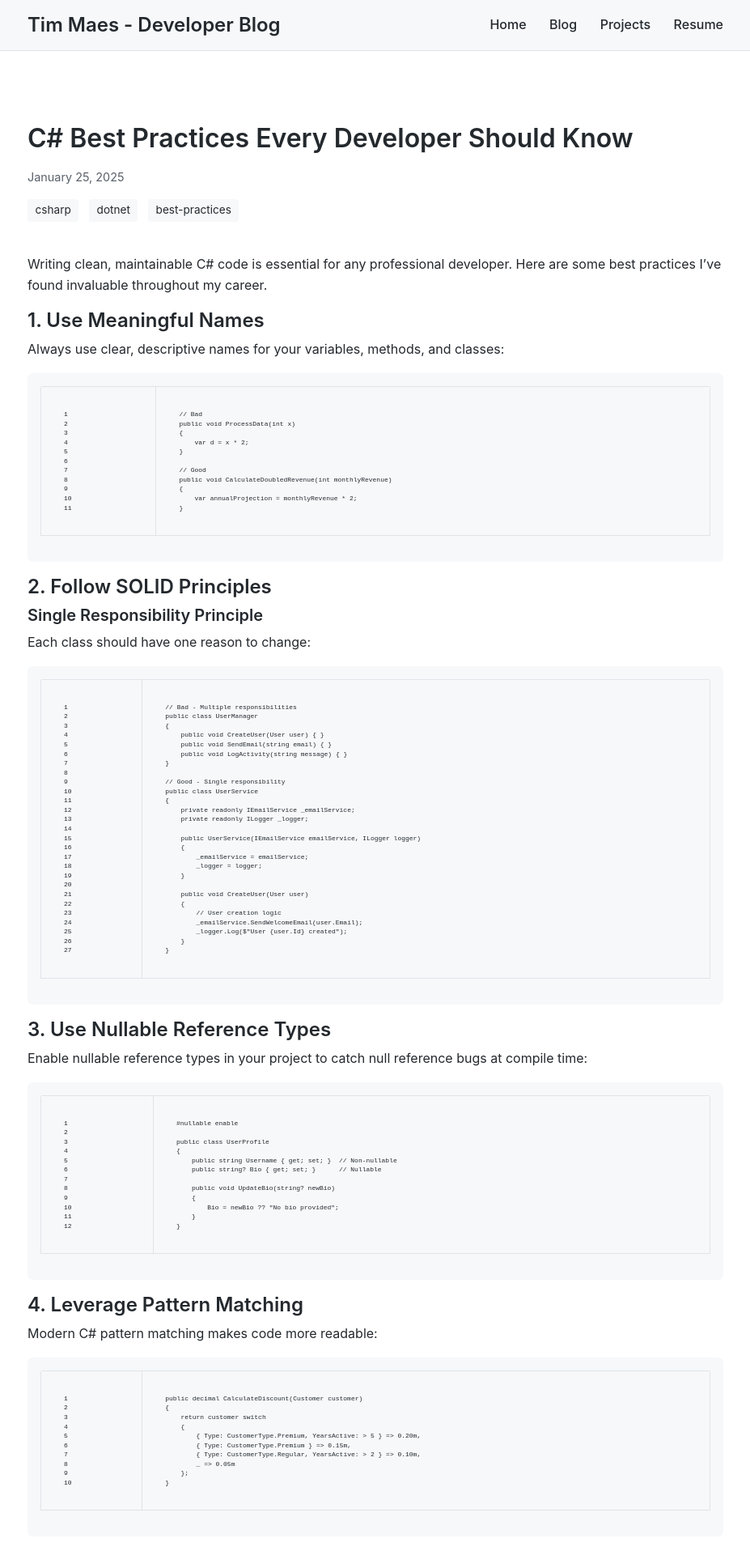
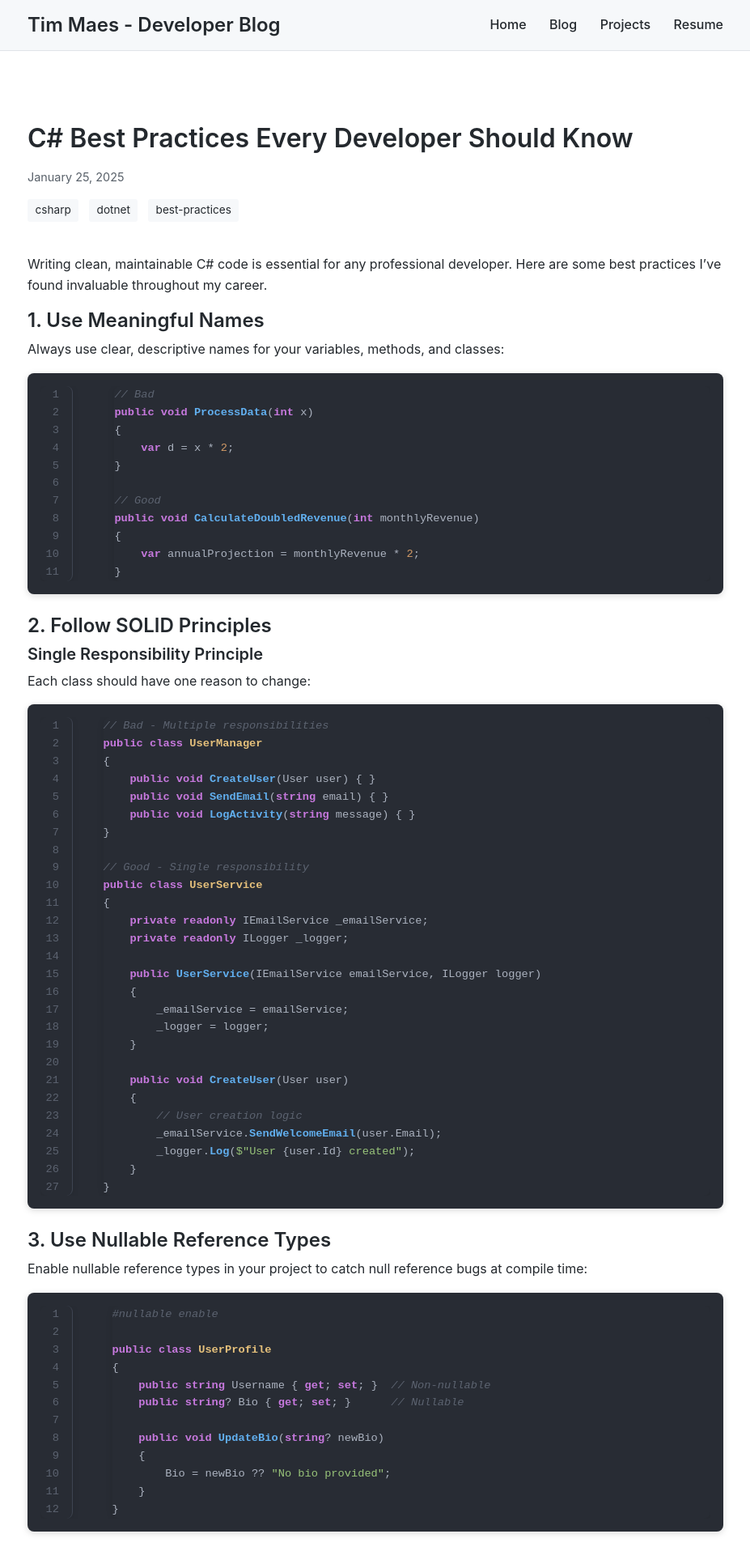
Before and after one commit to Tim-Maes/Tim-Maes.github.io, a Jekyll site: the page built from _posts/2025-01-25-csharp-best-practices.md, in a window 1280 px wide. Shown: the top 1916 px of the page at 81% size, without its empty margins (176-1103 px from the left). Built offline with Jekyll 4.4.1, drawn with Linux system fonts in a browser that asks for light colours.

Commit message:
Propper code block formatting

```diff
--- a/_layouts/default.html
+++ b/_layouts/default.html
@@ -6,6 +6,7 @@
   <title>{% if page.title %}{{ page.title }} - {% endif %}{{ site.title }}</title>
   <meta name="description" content="{{ page.excerpt | default: site.description | strip_html | normalize_whitespace | truncate: 160 | escape }}">
   <link rel="stylesheet" href="{{ '/assets/css/style.css' | relative_url }}">
+  <link rel="stylesheet" href="{{ '/assets/css/syntax.css' | relative_url }}">
   {% feed_meta %}
   {% seo %}
 </head>
--- a/assets/css/style.css
+++ b/assets/css/style.css
@@ -6,6 +6,7 @@
   --secondary-background: #f6f8fa;
   --border-color: #e1e4e8;
   --code-background: #f6f8fa;
+  --code-block-background: #282c34;
   --link-color: #0366d6;
   --link-hover: #0256c7;
 }
@@ -256,7 +257,7 @@ a:hover {
   text-decoration: underline;
 }
 
-/* Code Blocks */
+/* Code Blocks - Enhanced */
 code {
   padding: 0.2em 0.4em;
   margin: 0;
@@ -264,16 +265,18 @@ code {
   background-color: var(--code-background);
   border-radius: 3px;
   font-family: "SFMono-Regular", Consolas, "Liberation Mono", Menlo, monospace;
+  color: #e83e8c;
 }
 
 pre {
   padding: 16px;
   overflow: auto;
-  font-size: 85%;
-  line-height: 1.45;
-  background-color: var(--code-background);
-  border-radius: 6px;
-  margin-bottom: 1rem;
+  font-size: 90%;
+  line-height: 1.6;
+  background-color: var(--code-block-background);
+  border-radius: 8px;
+  margin-bottom: 1.5rem;
+  box-shadow: 0 2px 8px rgba(0, 0, 0, 0.1);
 }
 
 pre code {
@@ -285,6 +288,218 @@ pre code {
   word-wrap: normal;
   background-color: transparent;
   border: 0;
+  color: #abb2bf;
+  font-size: 0.95rem;
+}
+
+/* Syntax Highlighting - Rouge/Pygments Theme */
+.highlight {
+  margin-bottom: 1.5rem;
+  border-radius: 8px;
+  overflow: hidden;
+  background-color: var(--code-block-background);
+  box-shadow: 0 2px 8px rgba(0, 0, 0, 0.1);
+}
+
+.highlight pre {
+  margin-bottom: 0;
+  padding: 1rem;
+}
+
+/* Line numbers */
+.highlight .lineno {
+  color: #5c6370;
+  padding-right: 1rem;
+  user-select: none;
+  border-right: 1px solid #3e4451;
+  margin-right: 1rem;
+  display: inline-block;
+  min-width: 2rem;
+  text-align: right;
+}
+
+/* Syntax highlighting colors (One Dark theme inspired) */
+.highlight .c,
+.highlight .cm,
+.highlight .c1,
+.highlight .cs { color: #5c6370; font-style: italic; } /* Comment */
+.highlight .k,
+.highlight .kc,
+.highlight .kd,
+.highlight .kn,
+.highlight .kp,
+.highlight .kr,
+.highlight .kt { color: #c678dd; } /* Keyword */
+.highlight .na,
+.highlight .nb,
+.highlight .bp { color: #61afef; } /* Name.Attribute, Name.Builtin */
+.highlight .nc { color: #e5c07b; } /* Name.Class */
+.highlight .no { color: #d19a66; } /* Name.Constant */
+.highlight .nd { color: #56b6c2; } /* Name.Decorator */
+.highlight .ni { color: #e06c75; } /* Name.Entity */
+.highlight .nf { color: #61afef; } /* Name.Function */
+.highlight .nl { color: #e06c75; } /* Name.Label */
+.highlight .nn { color: #e5c07b; } /* Name.Namespace */
+.highlight .nx { color: #e06c75; } /* Name.Other */
+.highlight .py { color: #61afef; } /* Name.Property */
+.highlight .nt { color: #e06c75; } /* Name.Tag */
+.highlight .nv,
+.highlight .vc,
+.highlight .vg,
+.highlight .vi { color: #e06c75; } /* Name.Variable */
+.highlight .ow { color: #c678dd; } /* Operator.Word */
+.highlight .o { color: #56b6c2; } /* Operator */
+.highlight .m,
+.highlight .mf,
+.highlight .mh,
+.highlight .mi,
+.highlight .mo,
+.highlight .mb,
+.highlight .il { color: #d19a66; } /* Number */
+.highlight .s,
+.highlight .sb,
+.highlight .sc,
+.highlight .sd,
+.highlight .s2,
+.highlight .se,
+.highlight .sh,
+.highlight .si,
+.highlight .sx,
+.highlight .sr,
+.highlight .s1,
+.highlight .ss { color: #98c379; } /* String */
+.highlight .err { color: #e06c75; } /* Error */
+.highlight .ge { font-style: italic; } /* Generic.Emph */
+.highlight .gs { font-weight: bold; } /* Generic.Strong */
+.highlight .gh { color: #61afef; font-weight: bold; } /* Generic.Heading */
+.highlight .gp { color: #5c6370; font-weight: bold; } /* Generic.Prompt */
+.highlight .gu { color: #56b6c2; font-weight: bold; } /* Generic.Subheading */
+
+/* Code block language label */
+.highlight::before {
+  content: attr(data-lang);
+  position: absolute;
+  top: 0;
+  right: 0;
+  padding: 0.25rem 0.75rem;
+  font-size: 0.75rem;
+  font-weight: 600;
+  color: #5c6370;
+  text-transform: uppercase;
+  border-bottom-left-radius: 4px;
+}
+
+/* Inline code in text should remain distinct */
+p code,
+li code,
+td code {
+  background-color: rgba(27, 31, 35, 0.05);
+  color: #e83e8c;
+  padding: 0.2em 0.4em;
+  border-radius: 3px;
+  font-size: 90%;
+}
+
+/* Better code block scrolling on mobile */
+@media (max-width: 768px) {
+  pre {
+    padding: 12px;
+    font-size: 85%;
+    border-radius: 6px;
+  }
+
+  pre code {
+    font-size: 0.9rem;
+  }
+
+  .highlight .lineno {
+    min-width: 1.5rem;
+    padding-right: 0.5rem;
+    margin-right: 0.5rem;
+  }
+}
+
+/* Recent Posts Section */
+.recent-posts {
+  margin-top: 3rem;
+}
+
+.recent-posts h2 {
+  font-size: 2rem;
+  margin-bottom: 2rem;
+  text-align: center;
+}
+
+.post-card {
+  background-color: var(--background-color);
+  border: 1px solid var(--border-color);
+  border-radius: 8px;
+  padding: 2rem;
+  margin-bottom: 2rem;
+  transition: all 0.3s ease;
+}
+
+.post-card:hover {
+  box-shadow: 0 5px 20px rgba(0, 0, 0, 0.1);
+  transform: translateY(-3px);
+}
+
+.post-card h3 {
+  margin-top: 0;
+  margin-bottom: 0.5rem;
+}
+
+.post-card h3 a {
+  color: var(--text-color);
+  text-decoration: none;
+}
+
+.post-card h3 a:hover {
+  color: var(--link-color);
+}
+
+.post-card time {
+  color: #586069;
+  font-size: 0.9rem;
+  display: block;
+  margin-bottom: 0.5rem;
+}
+
+.view-all {
+  text-align: center;
+  margin-top: 2rem;
+}
+
+/* Main Content */
+.page-content {
+  min-height: calc(100vh - 200px);
+  padding: 2rem 0;
+}
+
+/* Typography */
+h1, h2, h3, h4, h5, h6 {
+  margin-top: 1.5rem;
+  margin-bottom: 1rem;
+  font-weight: 600;
+  line-height: 1.25;
+}
+
+h1 { font-size: 2rem; }
+h2 { font-size: 1.5rem; }
+h3 { font-size: 1.25rem; }
+
+p {
+  margin-bottom: 1rem;
+}
+
+a {
+  color: var(--link-color);
+  text-decoration: none;
+}
+
+a:hover {
+  color: var(--link-hover);
+  text-decoration: underline;
 }
 
 /* Posts List */
@@ -480,17 +695,6 @@ pre code {
   }
 }
 
-/* Syntax Highlighting Enhancement */
-.highlight {
-  margin-bottom: 1rem;
-  border-radius: 6px;
-  overflow: hidden;
-}
-
-.highlight pre {
-  margin-bottom: 0;
-}
-
 /* Tables */
 table {
   border-collapse: collapse;
--- /dev/null
+++ b/assets/css/syntax.css
@@ -0,0 +1,348 @@
+/* Syntax Highlighting - Rouge/Pygments Compatible */
+/* Based on One Dark theme for better readability */
+
+.highlight {
+  background-color: #282c34;
+  color: #abb2bf;
+  border-radius: 8px;
+  margin-bottom: 1.5rem;
+  box-shadow: 0 2px 8px rgba(0, 0, 0, 0.15);
+  overflow-x: auto;
+}
+
+.highlight pre {
+  margin: 0;
+  padding: 1rem;
+  background-color: transparent;
+  overflow: visible;
+}
+
+.highlight code {
+  background-color: transparent;
+  color: inherit;
+  padding: 0;
+}
+
+/* Line numbers */
+.highlight .lineno {
+  color: #5c6370;
+  padding-right: 1rem;
+  user-select: none;
+  border-right: 1px solid #3e4451;
+  margin-right: 1rem;
+  display: inline-block;
+  min-width: 2.5rem;
+  text-align: right;
+}
+
+.highlight .gutter {
+  border-right: 1px solid #3e4451;
+  background-color: #21252b;
+  padding: 0.5rem;
+  user-select: none;
+}
+
+.highlight .code {
+  padding: 0.5rem;
+}
+
+/* Comments */
+.highlight .c,      /* Comment */
+.highlight .cm,     /* Comment.Multiline */
+.highlight .cp,     /* Comment.Preproc */
+.highlight .c1,     /* Comment.Single */
+.highlight .cs {    /* Comment.Special */
+  color: #5c6370;
+  font-style: italic;
+}
+
+/* Keywords */
+.highlight .k,      /* Keyword */
+.highlight .kc,     /* Keyword.Constant */
+.highlight .kd,     /* Keyword.Declaration */
+.highlight .kn,     /* Keyword.Namespace */
+.highlight .kp,     /* Keyword.Pseudo */
+.highlight .kr,     /* Keyword.Reserved */
+.highlight .kt {    /* Keyword.Type */
+  color: #c678dd;
+  font-weight: 600;
+}
+
+/* Names */
+.highlight .na {    /* Name.Attribute */
+  color: #d19a66;
+}
+
+.highlight .nb,     /* Name.Builtin */
+.highlight .bp {    /* Name.Builtin.Pseudo */
+  color: #e5c07b;
+}
+
+.highlight .nc {    /* Name.Class */
+  color: #e5c07b;
+  font-weight: 600;
+}
+
+.highlight .no {    /* Name.Constant */
+  color: #e06c75;
+}
+
+.highlight .nd {    /* Name.Decorator */
+  color: #61afef;
+}
+
+.highlight .ni {    /* Name.Entity */
+  color: #e06c75;
+}
+
+.highlight .nf,     /* Name.Function */
+.highlight .fm {    /* Name.Function.Magic */
+  color: #61afef;
+  font-weight: 600;
+}
+
+.highlight .nl {    /* Name.Label */
+  color: #e06c75;
+}
+
+.highlight .nn {    /* Name.Namespace */
+  color: #e5c07b;
+}
+
+.highlight .nx {    /* Name.Other */
+  color: #abb2bf;
+}
+
+.highlight .py {    /* Name.Property */
+  color: #e06c75;
+}
+
+.highlight .nt {    /* Name.Tag */
+  color: #e06c75;
+  font-weight: 600;
+}
+
+.highlight .nv,     /* Name.Variable */
+.highlight .vc,     /* Name.Variable.Class */
+.highlight .vg,     /* Name.Variable.Global */
+.highlight .vi {    /* Name.Variable.Instance */
+  color: #e06c75;
+}
+
+/* Operators */
+.highlight .o,      /* Operator */
+.highlight .ow {    /* Operator.Word */
+  color: #56b6c2;
+}
+
+/* Numbers */
+.highlight .m,      /* Number */
+.highlight .mf,     /* Number.Float */
+.highlight .mh,     /* Number.Hex */
+.highlight .mi,     /* Number.Integer */
+.highlight .mo,     /* Number.Oct */
+.highlight .mb,     /* Number.Bin */
+.highlight .il {    /* Number.Integer.Long */
+  color: #d19a66;
+}
+
+/* Strings */
+.highlight .s,      /* String */
+.highlight .sb,     /* String.Backtick */
+.highlight .sc,     /* String.Char */
+.highlight .sd,     /* String.Doc */
+.highlight .s2,     /* String.Double */
+.highlight .se,     /* String.Escape */
+.highlight .sh,     /* String.Heredoc */
+.highlight .si,     /* String.Interpol */
+.highlight .sx,     /* String.Other */
+.highlight .sr,     /* String.Regex */
+.highlight .s1,     /* String.Single */
+.highlight .ss {    /* String.Symbol */
+  color: #98c379;
+}
+
+/* Generic */
+.highlight .gd {    /* Generic.Deleted */
+  color: #e06c75;
+  background-color: #3c1f1e;
+}
+
+.highlight .ge {    /* Generic.Emph */
+  font-style: italic;
+}
+
+.highlight .gr {    /* Generic.Error */
+  color: #e06c75;
+}
+
+.highlight .gh {    /* Generic.Heading */
+  color: #61afef;
+  font-weight: bold;
+}
+
+.highlight .gi {    /* Generic.Inserted */
+  color: #98c379;
+  background-color: #1e3122;
+}
+
+.highlight .go {    /* Generic.Output */
+  color: #5c6370;
+}
+
+.highlight .gp {    /* Generic.Prompt */
+  color: #5c6370;
+  font-weight: bold;
+}
+
+.highlight .gs {    /* Generic.Strong */
+  font-weight: bold;
+}
+
+.highlight .gu {    /* Generic.Subheading */
+  color: #56b6c2;
+  font-weight: bold;
+}
+
+.highlight .gt {    /* Generic.Traceback */
+  color: #e06c75;
+}
+
+/* Errors */
+.highlight .err {   /* Error */
+  color: #e06c75;
+  background-color: #3c1f1e;
+}
+
+/* Special */
+.highlight .w {     /* Text.Whitespace */
+  color: #abb2bf;
+}
+
+/* Language-specific improvements */
+.highlight .language-csharp .k,
+.highlight .language-cs .k {
+  color: #569cd6;
+}
+
+.highlight .language-csharp .kt,
+.highlight .language-cs .kt {
+  color: #4ec9b0;
+}
+
+.highlight .language-json .na {
+  color: #61afef;
+}
+
+.highlight .language-json .s2 {
+  color: #98c379;
+}
+
+.highlight .language-bash .nv,
+.highlight .language-sh .nv {
+  color: #e06c75;
+}
+
+/* Table-based line numbers (if used) */
+.highlight table {
+  margin: 0;
+  border: none;
+  width: 100%;
+}
+
+.highlight table td {
+  padding: 0;
+  border: none;
+}
+
+.highlight table pre {
+  margin: 0;
+  padding: 0;
+}
+
+.highlight table .gutter {
+  width: 3rem;
+  text-align: right;
+  padding-right: 1rem;
+  border-right: 1px solid #3e4451;
+}
+
+.highlight table .code {
+  padding-left: 1rem;
+}
+
+/* Copy button styling (optional future enhancement) */
+.highlight-wrapper {
+  position: relative;
+}
+
+.copy-code-button {
+  position: absolute;
+  top: 0.5rem;
+  right: 0.5rem;
+  padding: 0.25rem 0.75rem;
+  font-size: 0.75rem;
+  background-color: #3e4451;
+  color: #abb2bf;
+  border: none;
+  border-radius: 4px;
+  cursor: pointer;
+  opacity: 0;
+  transition: opacity 0.2s;
+}
+
+.highlight-wrapper:hover .copy-code-button {
+  opacity: 1;
+}
+
+.copy-code-button:hover {
+  background-color: #4b5263;
+}
+
+.copy-code-button:active {
+  background-color: #2c313a;
+}
+
+/* Responsive adjustments */
+@media (max-width: 768px) {
+  .highlight {
+    border-radius: 6px;
+    margin-left: -0.5rem;
+    margin-right: -0.5rem;
+  }
+
+  .highlight pre {
+    padding: 0.75rem;
+    font-size: 0.85rem;
+  }
+
+  .highlight .lineno,
+  .highlight .gutter {
+    min-width: 2rem;
+    padding-right: 0.5rem;
+    margin-right: 0.5rem;
+  }
+
+  .highlight table .code {
+    padding-left: 0.5rem;
+  }
+}
+
+/* Smooth scrolling for wide code blocks */
+.highlight::-webkit-scrollbar {
+  height: 8px;
+}
+
+.highlight::-webkit-scrollbar-track {
+  background-color: #21252b;
+  border-radius: 0 0 8px 8px;
+}
+
+.highlight::-webkit-scrollbar-thumb {
+  background-color: #4b5263;
+  border-radius: 4px;
+}
+
+.highlight::-webkit-scrollbar-thumb:hover {
+  background-color: #5c6370;
+}
```
Also changed, not shown: CODE_BLOCKS_TEST.md (added, +124 -0 lines).
